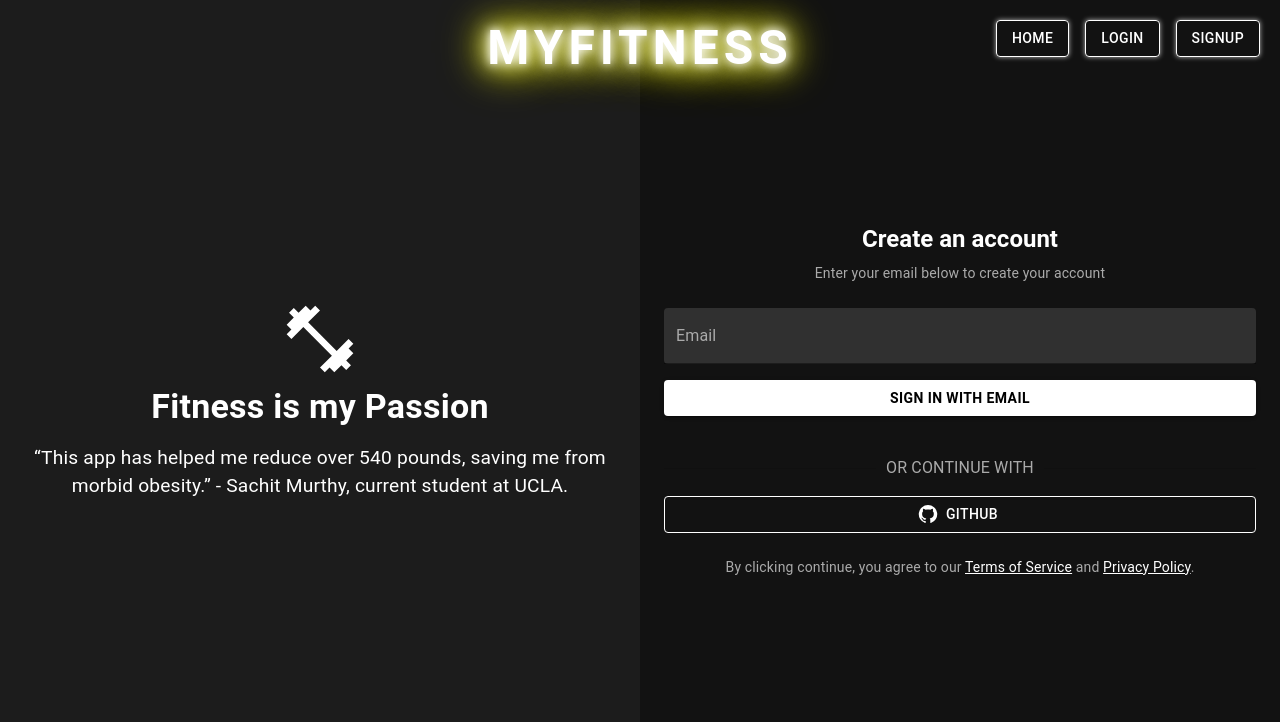
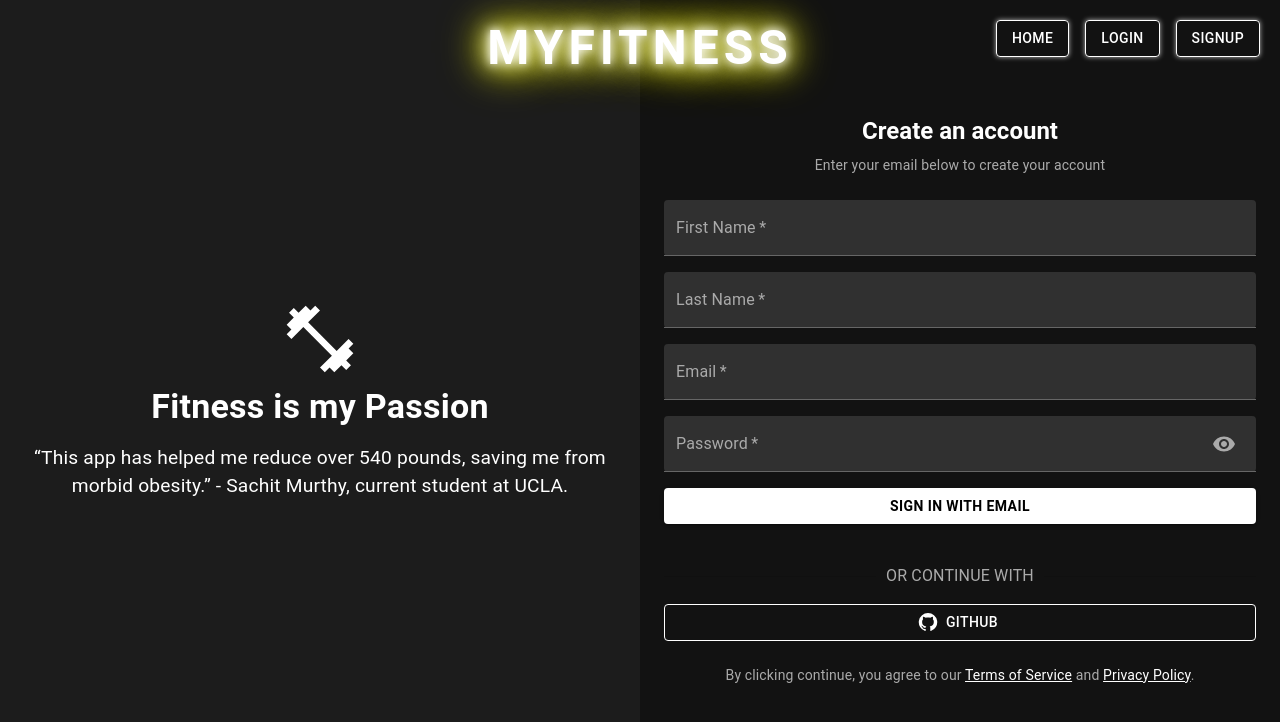
Before and after one commit to ngupta0843/CS35L-Final-Project, a React (Create React App) app in the folder client/: page /signup in a window 1280 px wide. Shown: the top 722 px of the page. Built offline with nearby package versions, Linux system fonts and the light colour scheme.

Commit message:
added backend support for signup

```diff
--- a/client/src/components/auth/SignUp.jsx
+++ b/client/src/components/auth/SignUp.jsx
@@ -1,4 +1,4 @@
-import React from "react";
+import React, { useState, memo } from "react";
 import {
   Container,
   Box,
@@ -8,11 +8,74 @@ import {
   Divider,
   Link,
   Icon,
+  FormControl,
+  InputLabel,
+  Input,
+  InputAdornment,
+  IconButton,
 } from "@mui/material";
 import GitHubIcon from "@mui/icons-material/GitHub";
 import FitnessCenterIcon from "@mui/icons-material/FitnessCenter";
+import axios from "axios";
+import Visibility from "@mui/icons-material/Visibility";
+import VisibilityOff from "@mui/icons-material/VisibilityOff";
 
-const SignUp = () => {
+const SignUp = memo(() => {
+  // useState hooks
+  const [user, setUser] = useState({
+    email: "",
+    password: "",
+    firstname: "",
+    lastname: "",
+  });
+  const [showPassword, setShowPassword] = useState(false);
+  const [error, setError] = useState(false);
+
+  const handleEmailChange = (e) => {
+    e.preventDefault();
+    setUser({
+      ...user,
+      email: e.target.value,
+    });
+    console.log(user);
+  };
+
+  const handleSend = async () => {
+    const emailPattern = /^[^\s@]+@[^\s@]+\.[^\s@]+$/;
+    if (!emailPattern.test(user.email)) {
+      setError(true);
+      return;
+    }
+    setError(false);
+
+    try {
+      const response = await axios.post("http://localhost:8088/users/signup", {
+        firstname: user.firstname,
+        lastname: user.lastname,
+        email: user.email,
+        password: user.password,
+      });
+      console.log(response);
+      switch (response.status) {
+        case 201:
+          alert("Signup Successful");
+          break;
+        default:
+          alert("Signup Failed");
+          break;
+      }
+    } catch (error) {
+      switch (error.response.status) {
+        case 400:
+          alert("User already exists");
+          break;
+        default:
+          alert("Signup Failed");
+          break;
+      }
+    }
+  };
+
   return (
     <Container
       maxWidth="xl"
@@ -74,14 +137,148 @@ const SignUp = () => {
           Enter your email below to create your account
         </Typography>
 
+        {error && (
+          <Typography variant="body2" sx={{ color: "red", mb: 3 }}>
+            Error: Please enter a valid email address.
+          </Typography>
+        )}
+
+        {/* first name textfield */}
         <TextField
+          required
+          fullWidth
+          label="First Name"
+          variant="filled"
+          type="firstname"
+          placeholder="Aditya"
+          value={user.firstname}
+          onChange={(e) => {
+            e.preventDefault();
+            setUser({
+              ...user,
+              firstname: e.target.value,
+            });
+          }}
+          sx={{
+            mb: 2,
+            backgroundColor: "#333333",
+            borderRadius: 1,
+            "& .MuiFilledInput-root": {
+              color: "#ffffff",
+              "&:before": { borderBottomColor: "#666666" },
+              "&:hover:not(.Mui-disabled):before": {
+                borderBottomColor: "#aaaaaa",
+              },
+            },
+          }}
+          InputLabelProps={{
+            style: { color: "#aaaaaa" },
+          }}
+        />
+        {/* last name textfield */}
+        <TextField
+          required
+          fullWidth
+          label="Last Name"
+          variant="filled"
+          type="lastname"
+          placeholder="Murthy"
+          value={user.lastname}
+          onChange={(e) => {
+            e.preventDefault();
+            setUser({
+              ...user,
+              lastname: e.target.value,
+            });
+          }}
+          sx={{
+            mb: 2,
+            backgroundColor: "#333333",
+            borderRadius: 1,
+            "& .MuiFilledInput-root": {
+              color: "#ffffff",
+              "&:before": { borderBottomColor: "#666666" },
+              "&:hover:not(.Mui-disabled):before": {
+                borderBottomColor: "#aaaaaa",
+              },
+            },
+          }}
+          InputLabelProps={{
+            style: { color: "#aaaaaa" },
+          }}
+        />
+        {/* email textfield */}
+        <TextField
+          required
           fullWidth
           label="Email"
           variant="filled"
+          type="email"
           placeholder="name@example.com"
-          sx={{ mb: 2, backgroundColor: "#333333", borderRadius: 1 }}
+          value={user.email}
+          onChange={handleEmailChange}
+          sx={{
+            mb: 2,
+            backgroundColor: "#333333",
+            borderRadius: 1,
+            "& .MuiFilledInput-root": {
+              color: "#ffffff",
+              "&:before": { borderBottomColor: "#666666" },
+              "&:hover:not(.Mui-disabled):before": {
+                borderBottomColor: "#aaaaaa",
+              },
+            },
+          }}
+          InputLabelProps={{
+            style: { color: "#aaaaaa" },
+          }}
+        />
+        {/* password textfield */}
+        <TextField
+          required
+          fullWidth
+          label="Password"
+          variant="filled"
+          onChange={(e) => {
+            e.preventDefault();
+            setUser({
+              ...user,
+              password: e.target.value,
+            });
+          }}
+          type={showPassword ? "text" : "password"}
+          placeholder="Enter your password"
+          sx={{
+            mb: 2,
+            backgroundColor: "#333333",
+            borderRadius: 1,
+            "& .MuiFilledInput-root": {
+              color: "#ffffff",
+              "&:before": { borderBottomColor: "#666666" },
+              "&:hover:not(.Mui-disabled):before": {
+                borderBottomColor: "#aaaaaa",
+              },
+            },
+          }}
           InputProps={{
-            style: { color: "#ffffff" },
+            endAdornment: (
+              <InputAdornment position="end">
+                <IconButton
+                  sx={{
+                    color: "#aaaaaa",
+                    "&:hover": {
+                      color: "#ffffff",
+                    },
+                  }}
+                  aria-label={
+                    showPassword ? "hide the password" : "display the password"
+                  }
+                  onClick={() => setShowPassword((prev) => !prev)}
+                >
+                  {showPassword ? <VisibilityOff /> : <Visibility />}
+                </IconButton>
+              </InputAdornment>
+            ),
           }}
           InputLabelProps={{
             style: { color: "#aaaaaa" },
@@ -90,6 +287,7 @@ const SignUp = () => {
 
         <Button
           fullWidth
+          onClick={handleSend}
           variant="contained"
           sx={{
             mb: 3,
@@ -136,6 +334,6 @@ const SignUp = () => {
       </Box>
     </Container>
   );
-};
+});
 
 export default SignUp;
```
